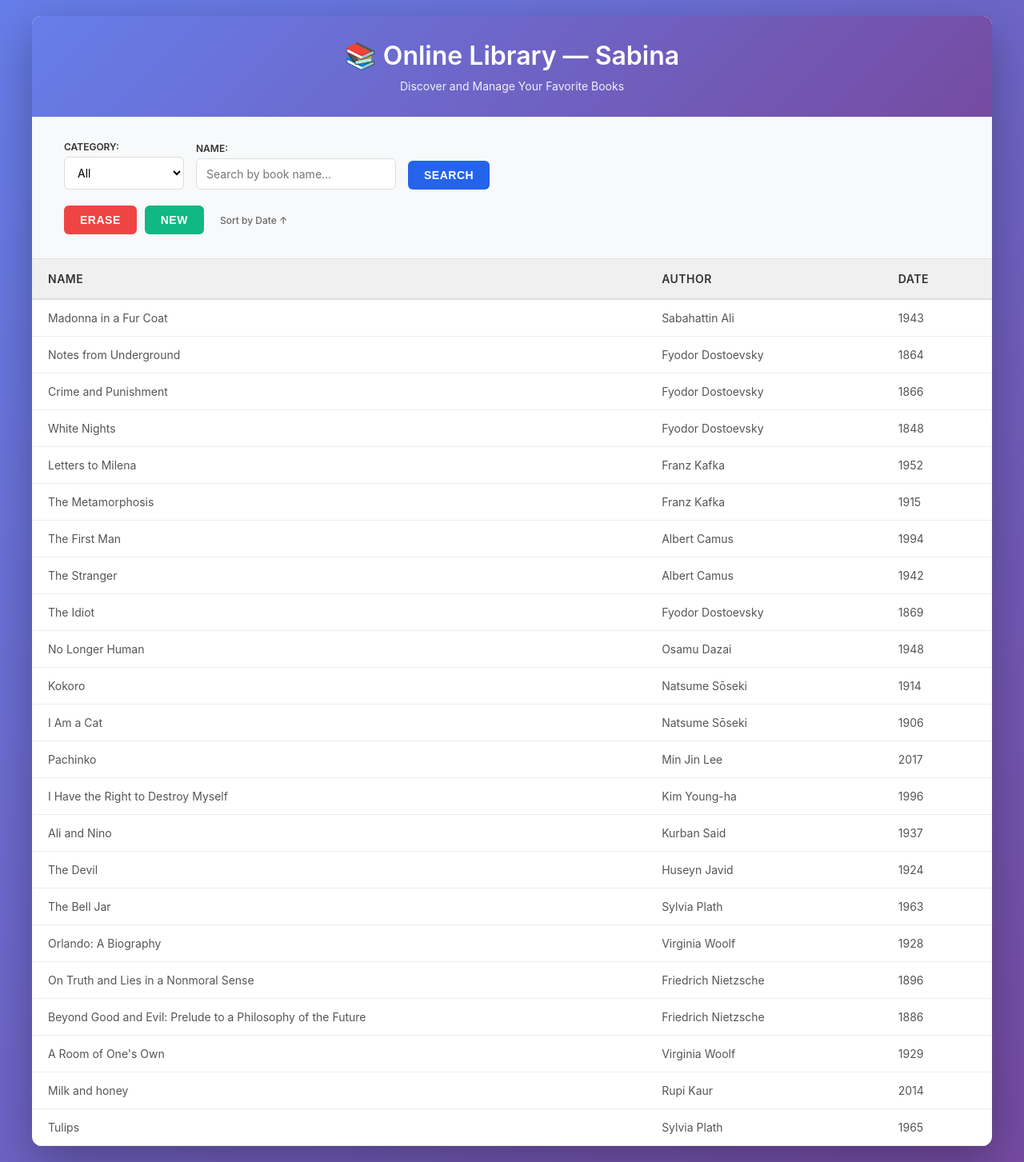
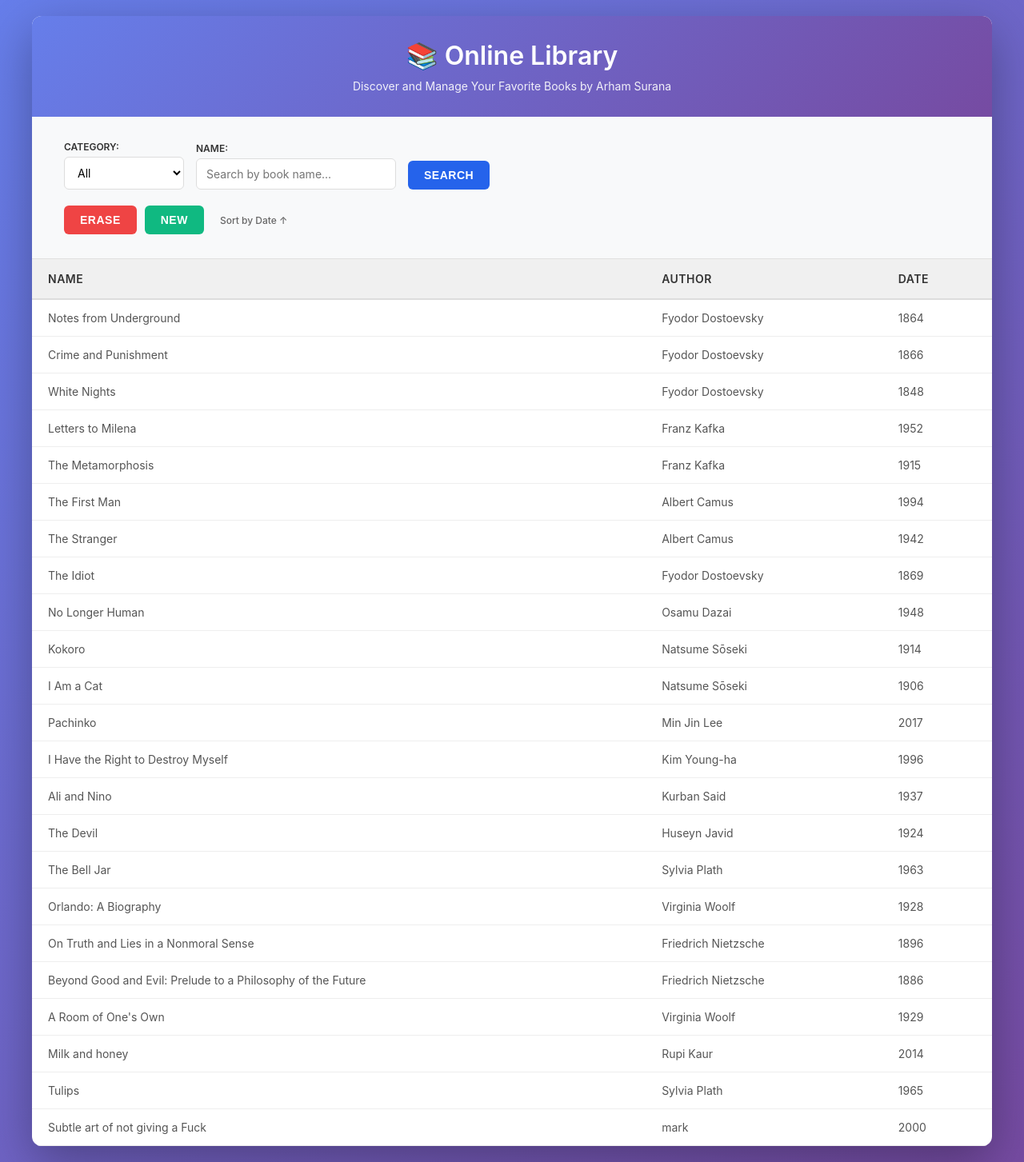
Before and after one commit to Arham-Surana/projectADsem2, a Flask app: page / in a window 1280 px wide. Shown: the whole page at 80% size. Run offline with Flask 3, Linux system fonts and the light colour scheme.

Commit message:
no message

```diff
--- a/online_book_project/media.json
+++ b/online_book_project/media.json
@@ -1,11 +1,4 @@
 [
-  {
-    "id": 1,
-    "name": "Madonna in a Fur Coat",
-    "author": "Sabahattin Ali",
-    "date": 1943,
-    "category": "Novel"
-  },
   {
     "id": 2,
     "name": "Notes from Underground",
@@ -159,5 +152,12 @@
     "author": "Sylvia Plath",
     "date": 1965,
     "category": "Poetry"
+  },
+  {
+    "id": 24,
+    "name": "Subtle art of not giving a Fuck",
+    "author": "mark",
+    "date": 2000,
+    "category": "Philosophy"
   }
 ]
--- a/online_book_project/templates/index.html
+++ b/online_book_project/templates/index.html
@@ -3,14 +3,16 @@
 <head>
     <meta charset="UTF-8">
     <meta name="viewport" content="width=device-width, initial-scale=1.0">
-    <title>Online Library — Sabina</title>
+    <title>Online Library </title>
     <link rel="stylesheet" href="{{ url_for('static', filename='style.css') }}">
 </head>
 <body>
     <div class="container">
         <header>
-            <h1>📚 Online Library — Sabina</h1>
-            <p class="subtitle">Discover and Manage Your Favorite Books</p>
+            <h1>📚 Online Library</h1>
+            <p class="subtitle">Discover and Manage Your Favorite Books
+                by Arham Surana
+            </p>
         </header>
 
         <!-- Main Controls Section -->
```
